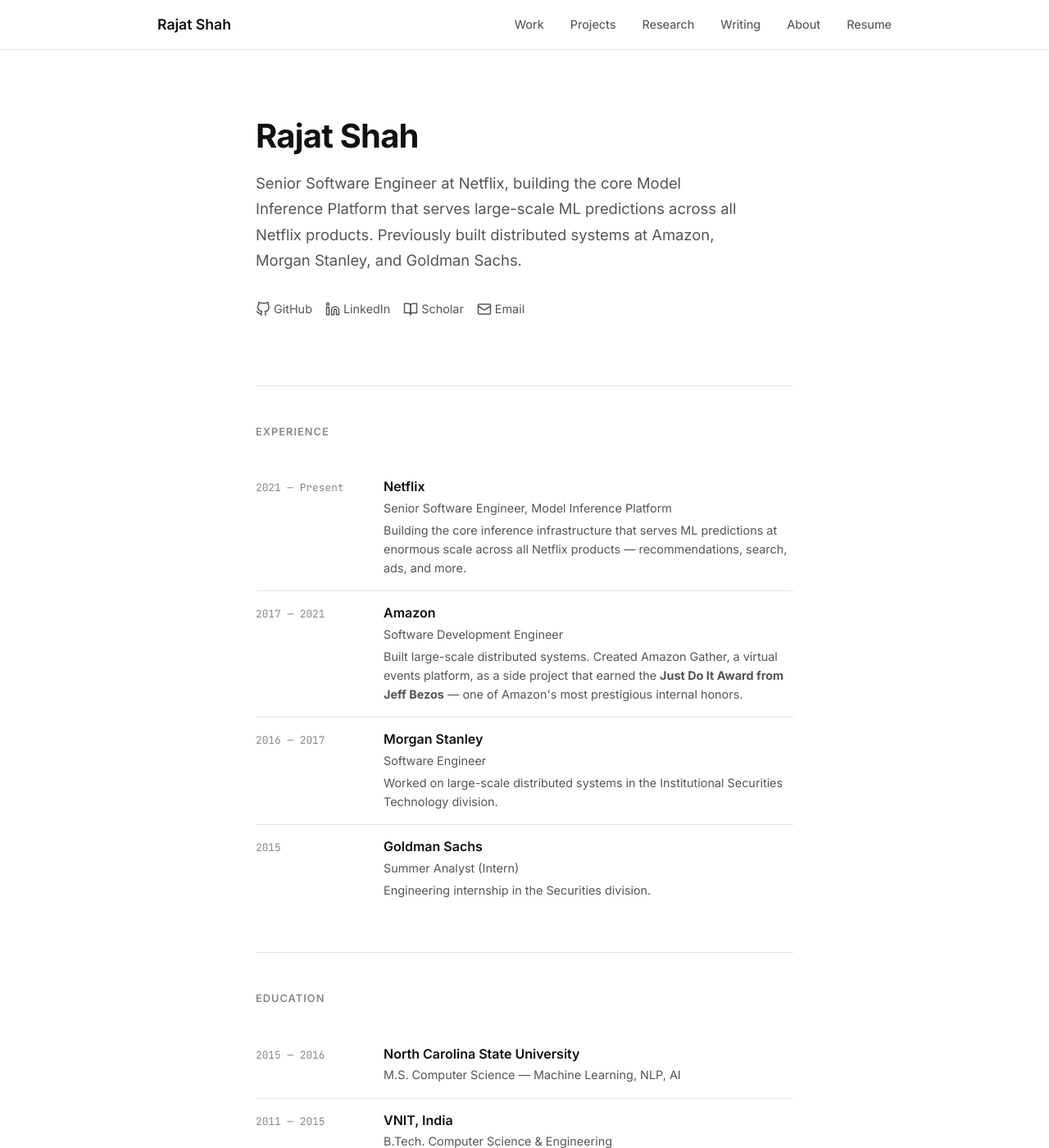
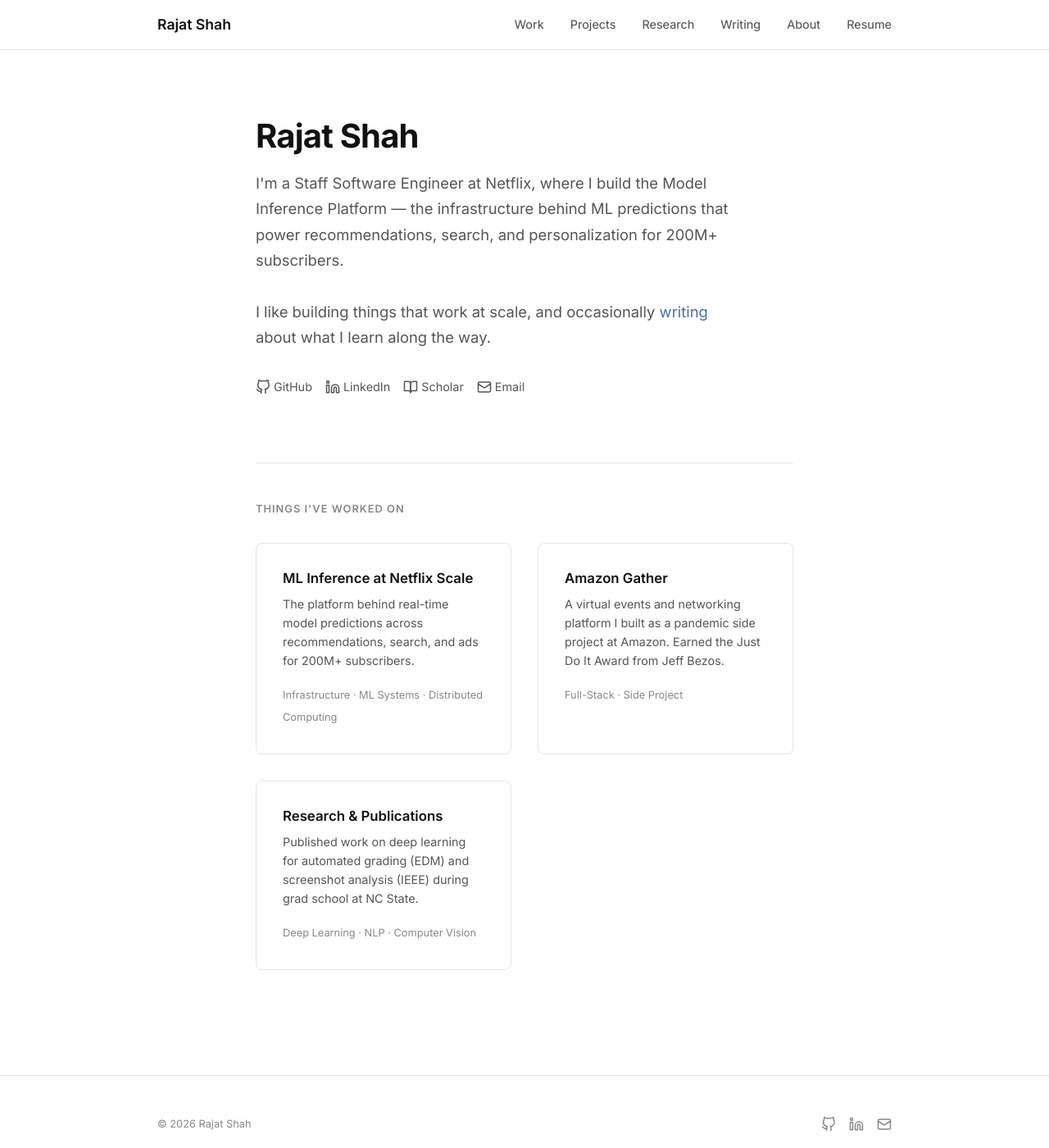
Before and after one commit to shahrajat/shahrajat.github.io, a Jekyll site: the page built from index.html, in a window 1280 px wide and 1400 px high. Shown: the whole window at 82% size. Built offline with Jekyll 4.4.1, drawn with Linux system fonts in a browser that asks for light colours; some of the changed text lies outside the part shown.

Commit message:
Make homepage less resume-like, update title to Staff SWE
- Remove Experience/Education timeline from homepage, keep it
  conversational with hero + selected work cards
- Move detailed work history to /work page only
- Update Netflix title from Senior to Staff Software Engineer
  across all pages and config

```diff
--- a/_config.yml
+++ b/_config.yml
@@ -4,7 +4,7 @@
 baseurl: ""
 
 title: Rajat Shah
-description: Senior Software Engineer building ML infrastructure at scale
+description: Staff Software Engineer building ML infrastructure at scale
 
 # --- Navigation --- #
 
--- a/aboutme.html
+++ b/aboutme.html
@@ -8,7 +8,7 @@
 <div class="about-content">
 
 <p>
-I'm a Senior Software Engineer at Netflix, where I build the core Model Inference Platform &mdash; the infrastructure that serves ML predictions at scale across recommendations, search, ads, and personalization for 200M+ subscribers worldwide.
+I'm a Staff Software Engineer at Netflix, where I build the core Model Inference Platform &mdash; the infrastructure that serves ML predictions at scale across recommendations, search, ads, and personalization for 200M+ subscribers worldwide.
 </p>
 
 <p>
--- a/index.html
+++ b/index.html
@@ -7,9 +7,13 @@
   <div class="hero">
     <h1>Rajat Shah</h1>
     <p class="lead">
-      Senior Software Engineer at Netflix, building the core Model Inference Platform
-      that serves large-scale ML predictions across all Netflix products.
-      Previously built distributed systems at Amazon, Morgan Stanley, and Goldman Sachs.
+      I'm a Staff Software Engineer at Netflix, where I build the
+      Model Inference Platform &mdash; the infrastructure behind ML predictions
+      that power recommendations, search, and personalization for 200M+ subscribers.
+    </p>
+    <p class="lead">
+      I like building things that work at scale, and occasionally
+      <a href="/writing">writing</a> about what I learn along the way.
     </p>
     <div class="hero-links">
       <a href="https://github.com/{{ site.author.github }}" target="_blank" rel="noopener">
@@ -32,80 +36,22 @@
   </div>
 
   <div class="section">
-    <h2 class="section-title">Experience</h2>
-    <ul class="timeline">
-      <li class="timeline-item">
-        <span class="timeline-date">2021 &mdash; Present</span>
-        <div class="timeline-content">
-          <h3>Netflix</h3>
-          <p class="role">Senior Software Engineer, Model Inference Platform</p>
-          <p>Building the core inference infrastructure that serves ML predictions at enormous scale across all Netflix products &mdash; recommendations, search, ads, and more.</p>
-        </div>
-      </li>
-      <li class="timeline-item">
-        <span class="timeline-date">2017 &mdash; 2021</span>
-        <div class="timeline-content">
-          <h3>Amazon</h3>
-          <p class="role">Software Development Engineer</p>
-          <p>Built large-scale distributed systems. Created Amazon Gather, a virtual events platform, as a side project that earned the <strong>Just Do It Award from Jeff Bezos</strong> &mdash; one of Amazon's most prestigious internal honors.</p>
-        </div>
-      </li>
-      <li class="timeline-item">
-        <span class="timeline-date">2016 &mdash; 2017</span>
-        <div class="timeline-content">
-          <h3>Morgan Stanley</h3>
-          <p class="role">Software Engineer</p>
-          <p>Worked on large-scale distributed systems in the Institutional Securities Technology division.</p>
-        </div>
-      </li>
-      <li class="timeline-item">
-        <span class="timeline-date">2015</span>
-        <div class="timeline-content">
-          <h3>Goldman Sachs</h3>
-          <p class="role">Summer Analyst (Intern)</p>
-          <p>Engineering internship in the Securities division.</p>
-        </div>
-      </li>
-    </ul>
-  </div>
-
-  <div class="section">
-    <h2 class="section-title">Education</h2>
-    <ul class="timeline">
-      <li class="timeline-item">
-        <span class="timeline-date">2015 &mdash; 2016</span>
-        <div class="timeline-content">
-          <h3>North Carolina State University</h3>
-          <p>M.S. Computer Science &mdash; Machine Learning, NLP, AI</p>
-        </div>
-      </li>
-      <li class="timeline-item">
-        <span class="timeline-date">2011 &mdash; 2015</span>
-        <div class="timeline-content">
-          <h3>VNIT, India</h3>
-          <p>B.Tech. Computer Science &amp; Engineering</p>
-        </div>
-      </li>
-    </ul>
-  </div>
-
-  <div class="section">
-    <h2 class="section-title">Selected Work</h2>
+    <h2 class="section-title">Things I've worked on</h2>
     <div class="card-grid">
       <a href="/work" class="card" style="text-decoration: none; color: inherit;">
         <h3>ML Inference at Netflix Scale</h3>
-        <p>Core platform powering real-time model predictions across recommendations, search, and ads for 200M+ subscribers.</p>
+        <p>The platform behind real-time model predictions across recommendations, search, and ads for 200M+ subscribers.</p>
         <span class="meta">Infrastructure &middot; ML Systems &middot; Distributed Computing</span>
       </a>
       <a href="/work" class="card" style="text-decoration: none; color: inherit;">
-        <h3>Amazon Gather &amp; Just Do It Award</h3>
-        <p>Built a virtual events and networking platform at Amazon. Recognized with the Just Do It Award by Jeff Bezos.</p>
-        <span class="meta">Full-Stack &middot; Side Project &middot; Leadership</span>
+        <h3>Amazon Gather</h3>
+        <p>A virtual events and networking platform I built as a pandemic side project at Amazon. Earned the Just Do It Award from Jeff Bezos.</p>
+        <span class="meta">Full-Stack &middot; Side Project</span>
       </a>
       <a href="/research" class="card" style="text-decoration: none; color: inherit;">
-        <h3>Research Publications</h3>
-        <p>Published work in Educational Data Mining and IEEE on deep learning for automated grading and screenshot analysis.</p>
-        <span class="meta">Deep Learning &middot; NLP &middot; EDM &middot; IEEE</span>
+        <h3>Research &amp; Publications</h3>
+        <p>Published work on deep learning for automated grading (EDM) and screenshot analysis (IEEE) during grad school at NC State.</p>
+        <span class="meta">Deep Learning &middot; NLP &middot; Computer Vision</span>
       </a>
     </div>
   </div>
```
Also changed, not shown: work.md (+1 -1 lines).
